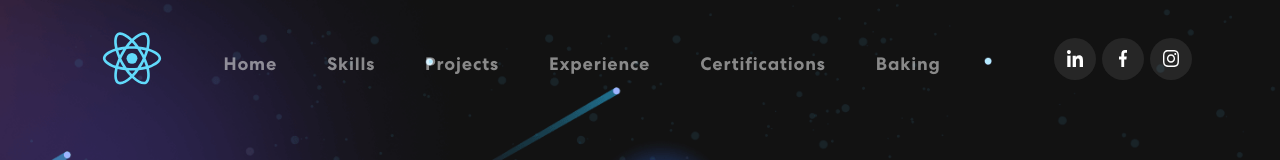
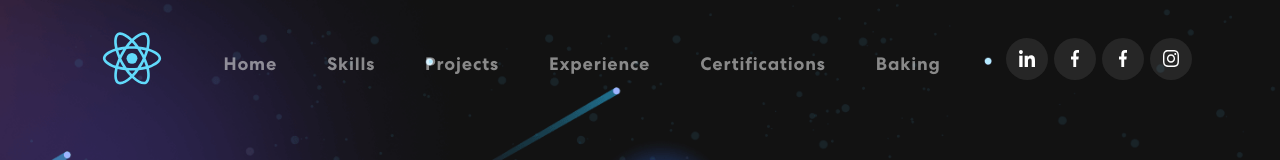
Before and after one commit to sanjheeg/personal_website, a React (Create React App) app: page / in a window 1280 px wide. Shown: the top 160 px of the page. Built offline with nearby package versions, Linux system fonts and the light colour scheme.

Commit message:
add my email

```diff
--- a/src/Components/NavBar.js
+++ b/src/Components/NavBar.js
@@ -60,6 +60,9 @@ export const NavBar = () => {
                             <a href="#" onClick={(e) => { e.preventDefault(); handleIconClick('https://www.linkedin.com/in/sanjhee-gupta/'); }}>
                                 <img src={navIcon1} alt="" />
                             </a>
+                            <a href="mailto:gupta851@purdue.edu">
+                                <img src={navIcon2} alt="" />
+                            </a>
                             <a href="#"><img src={navIcon2} alt="" /></a>
                             <a href="#"><img src={navIcon3} alt="" /></a>
                         </div>
```
